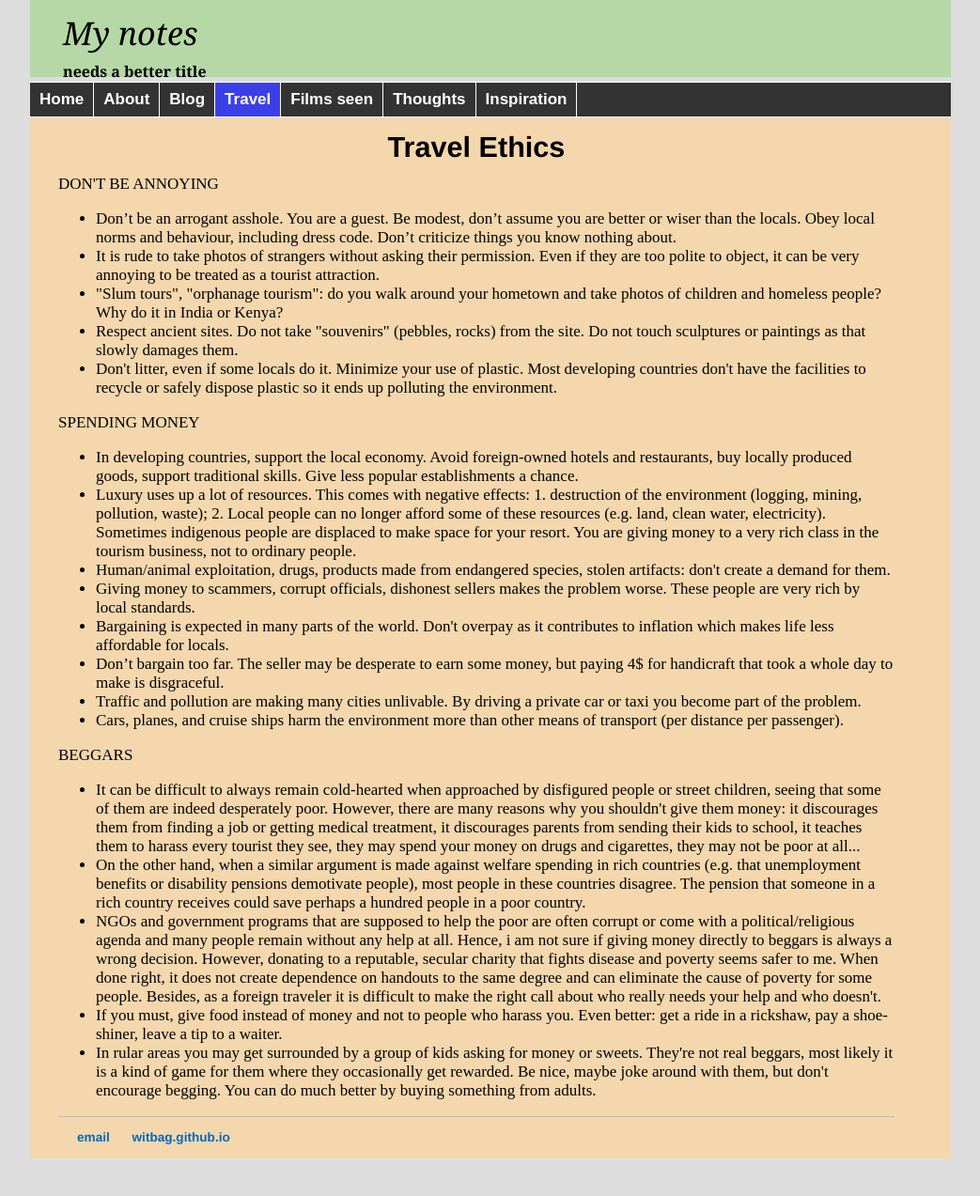
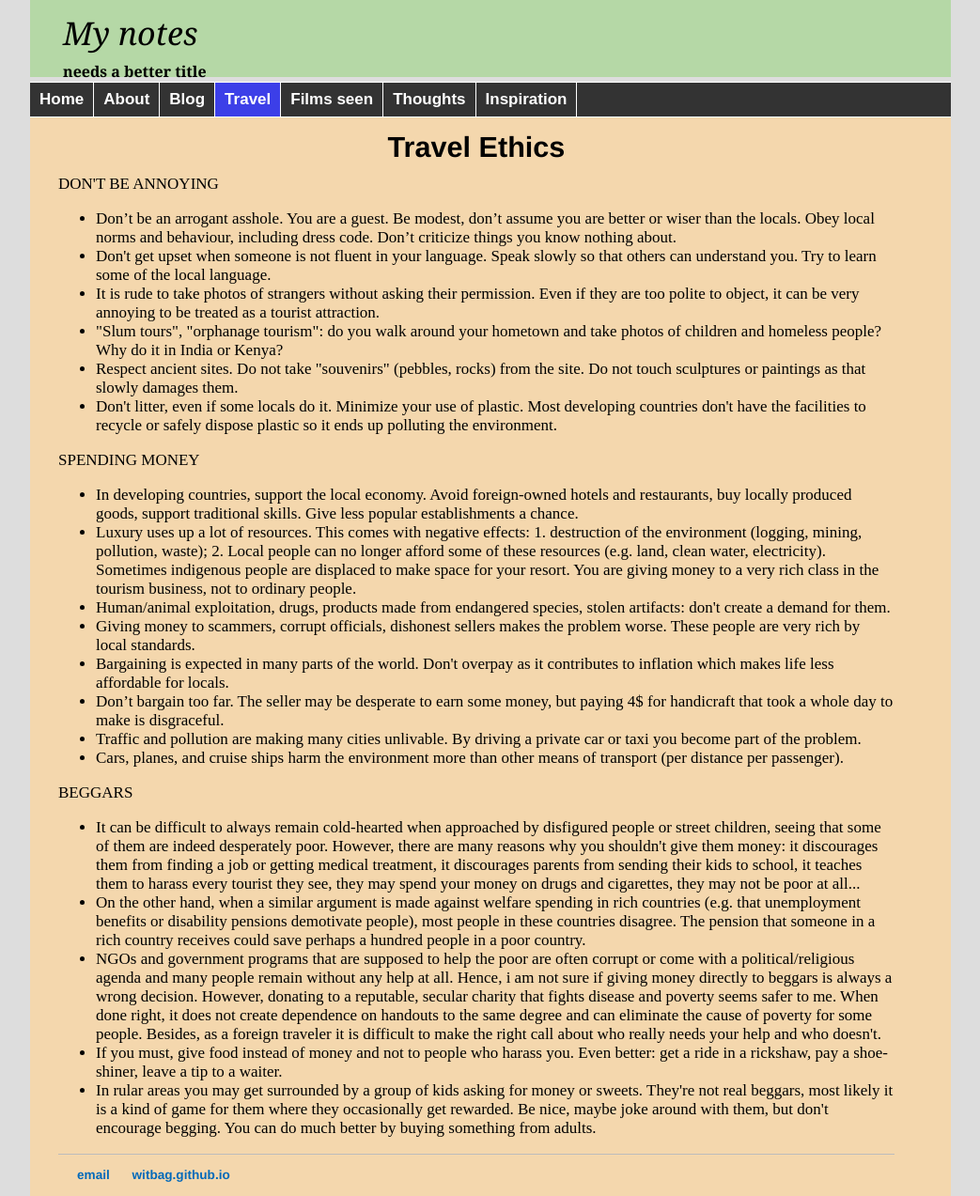
Before and after one commit to witbag/witbag.github.io, a Jekyll site: the page built from travel/ethics.html, in a window 1280 px wide. Shown: the whole page at 94% size, without its empty margins (118-1161 px from the left). Built offline with Jekyll 4.4.1, drawn with Linux system fonts in a browser that asks for light colours; before the commit the page ends 1233 px from its top, so only the background shows below that.

Commit message:
Update ethics.html

```diff
--- a/travel/ethics.html
+++ b/travel/ethics.html
@@ -11,6 +11,7 @@ title: Travel advice
 DON'T BE ANNOYING<br>
 <ul>
 <li>Don’t be an arrogant asshole. You are a guest. Be modest, don’t assume you are better or wiser than the locals. Obey local norms and behaviour, including dress code. Don’t criticize things you know nothing about.
+<li>Don't get upset when someone is not fluent in your language. Speak slowly so that others can understand you. Try to learn some of the local language.
 <li>It is rude to take photos of strangers without asking their permission. Even if they are too polite to object, it can be very annoying to be treated as a tourist attraction.
 <li>"Slum tours", "orphanage tourism": do you walk around your hometown and take photos of children and homeless people? Why do it in India or Kenya?
 <li>Respect ancient sites. Do not take "souvenirs" (pebbles, rocks) from the site. Do not touch sculptures or paintings as that slowly damages them.
```
